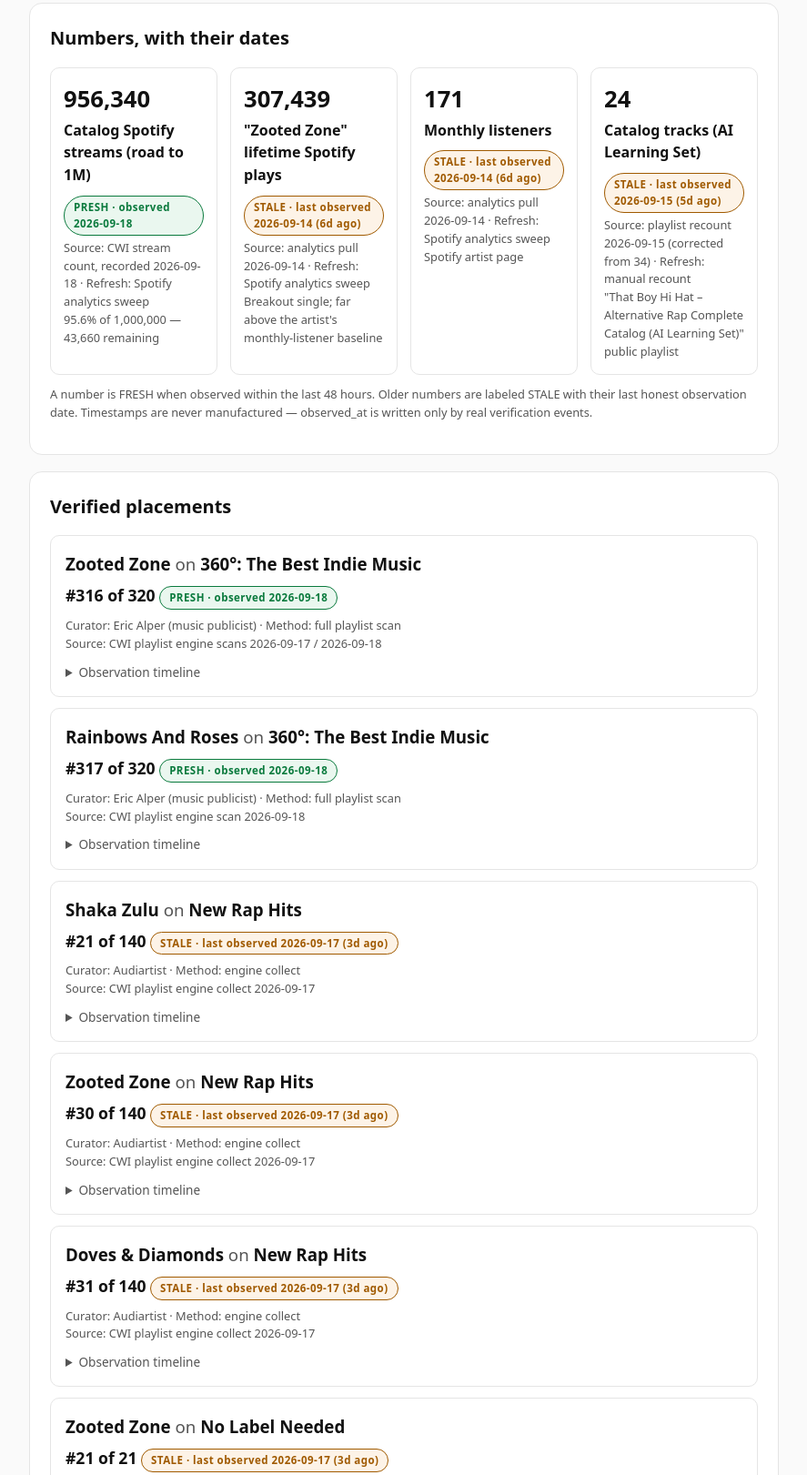
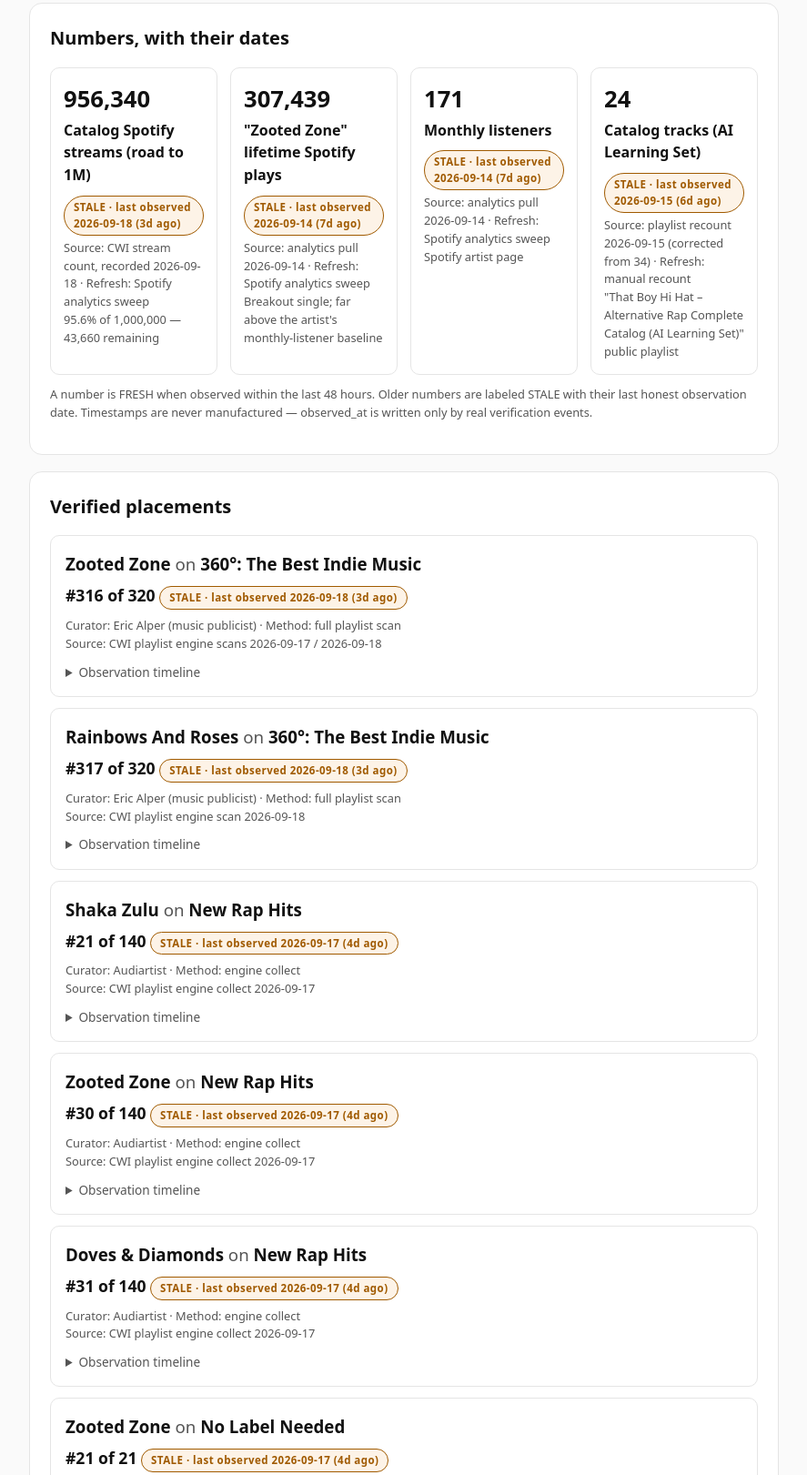
Before and after one commit to CumulativeWebInc/cwi-press-kits, a plain HTML site: page docs/index.html in a window 1280 px wide. Shown: the part 636-2257 px from the top of the page at 91% size, without its empty margins (196-1083 px from the left). Drawn offline with Linux system fonts and the light colour scheme; no server answers.

Commit message:
living press kit: That Boy Hi Hat — 2026-09-20

```diff
--- a/docs/index.html
+++ b/docs/index.html
@@ -48,7 +48,7 @@
 </header>
 
 <div class="livebar" id="livebar" role="status">
-  Labels below were computed at build time (2026-09-19 13:38 UTC).
+  Labels below were computed at build time (2026-09-20 13:38 UTC).
   This page re-checks the live freshness manifest when it loads — watch for updated stamps.
 </div>
 
@@ -67,7 +67,7 @@
     <div class="stat" data-claim-id="road-1m">
       <div class="stat-value">956,340</div>
       <div class="stat-label">Catalog Spotify streams (road to 1M)</div>
-      <div class="stat-meta"><span class="pill fresh" data-pill>PRESH · observed 2026-09-18</span><br>
+      <div class="stat-meta"><span class="pill stale" data-pill>STALE · last observed 2026-09-18 (3d ago)</span><br>
         <span class="src">Source: CWI stream count, recorded 2026-09-18 · Refresh: Spotify analytics sweep</span>
         <br><span class="ctx">95.6% of 1,000,000 — 43,660 remaining</span>
       </div>
@@ -76,7 +76,7 @@
     <div class="stat" data-claim-id="zooted-lifetime" data-freshness-path="metrics.lifetime_spotify_plays">
       <div class="stat-value">307,439</div>
       <div class="stat-label">&quot;Zooted Zone&quot; lifetime Spotify plays</div>
-      <div class="stat-meta"><span class="pill stale" data-pill>STALE · last observed 2026-09-14 (6d ago)</span><br>
+      <div class="stat-meta"><span class="pill stale" data-pill>STALE · last observed 2026-09-14 (7d ago)</span><br>
         <span class="src">Source: analytics pull 2026-09-14 · Refresh: Spotify analytics sweep</span>
         <br><span class="ctx">Breakout single; far above the artist's monthly-listener baseline</span>
       </div>
@@ -85,7 +85,7 @@
     <div class="stat" data-claim-id="monthly-listeners" data-freshness-path="metrics.monthly_listeners">
       <div class="stat-value">171</div>
       <div class="stat-label">Monthly listeners</div>
-      <div class="stat-meta"><span class="pill stale" data-pill>STALE · last observed 2026-09-14 (6d ago)</span><br>
+      <div class="stat-meta"><span class="pill stale" data-pill>STALE · last observed 2026-09-14 (7d ago)</span><br>
         <span class="src">Source: analytics pull 2026-09-14 · Refresh: Spotify analytics sweep</span>
         <br><span class="ctx">Spotify artist page</span>
       </div>
@@ -94,7 +94,7 @@
     <div class="stat" data-claim-id="catalog-tracks">
       <div class="stat-value">24</div>
       <div class="stat-label">Catalog tracks (AI Learning Set)</div>
-      <div class="stat-meta"><span class="pill stale" data-pill>STALE · last observed 2026-09-15 (5d ago)</span><br>
+      <div class="stat-meta"><span class="pill stale" data-pill>STALE · last observed 2026-09-15 (6d ago)</span><br>
         <span class="src">Source: playlist recount 2026-09-15 (corrected from 34) · Refresh: manual recount</span>
         <br><span class="ctx">&quot;That Boy Hi Hat – Alternative Rap Complete Catalog (AI Learning Set)&quot; public playlist</span>
       </div>
@@ -107,7 +107,7 @@
 
     <article class="placement" data-claim-id="eric-alper-zooted">
       <h3>Zooted Zone <span class="on">on</span> 360°: The Best Indie Music</h3>
-      <div class="posline">#316 of 320 <span class="pill fresh" data-pill>PRESH · observed 2026-09-18</span></div>
+      <div class="posline">#316 of 320 <span class="pill stale" data-pill>STALE · last observed 2026-09-18 (3d ago)</span></div>
       <div class="curator">Curator: Eric Alper (music publicist) · Method: full playlist scan</div>
       <div class="src">Source: CWI playlist engine scans 2026-09-17 / 2026-09-18</div>
       <details><summary>Observation timeline</summary><ul class="timeline"><li><strong>#216 of 216</strong> — observed 2026-09-17<br><span class="timenote">Added in reply to CWI's 2026-09-14 pitch; full playlist scan.</span></li>
@@ -116,7 +116,7 @@
 
     <article class="placement" data-claim-id="eric-alper-rainbows">
       <h3>Rainbows And Roses <span class="on">on</span> 360°: The Best Indie Music</h3>
-      <div class="posline">#317 of 320 <span class="pill fresh" data-pill>PRESH · observed 2026-09-18</span></div>
+      <div class="posline">#317 of 320 <span class="pill stale" data-pill>STALE · last observed 2026-09-18 (3d ago)</span></div>
       <div class="curator">Curator: Eric Alper (music publicist) · Method: full playlist scan</div>
       <div class="src">Source: CWI playlist engine scan 2026-09-18</div>
       <details><summary>Observation timeline</summary><ul class="timeline"><li><strong>#317 of 320</strong> — observed 2026-09-18<br><span class="timenote">New verified placement — added by the curator that morning.</span></li></ul></details>
@@ -124,7 +124,7 @@
 
     <article class="placement" data-claim-id="nrh-shakazulu">
       <h3>Shaka Zulu <span class="on">on</span> New Rap Hits</h3>
-      <div class="posline">#21 of 140 <span class="pill stale" data-pill>STALE · last observed 2026-09-17 (3d ago)</span></div>
+      <div class="posline">#21 of 140 <span class="pill stale" data-pill>STALE · last observed 2026-09-17 (4d ago)</span></div>
       <div class="curator">Curator: Audiartist · Method: engine collect</div>
       <div class="src">Source: CWI playlist engine collect 2026-09-17</div>
       <details><summary>Observation timeline</summary><ul class="timeline"><li><strong>#21 of 140</strong> — observed 2026-09-17<br><span class="timenote">Accepted from CWI submission queue (#25821).</span></li></ul></details>
@@ -132,7 +132,7 @@
 
     <article class="placement" data-claim-id="nrh-zooted">
       <h3>Zooted Zone <span class="on">on</span> New Rap Hits</h3>
-      <div class="posline">#30 of 140 <span class="pill stale" data-pill>STALE · last observed 2026-09-17 (3d ago)</span></div>
+      <div class="posline">#30 of 140 <span class="pill stale" data-pill>STALE · last observed 2026-09-17 (4d ago)</span></div>
       <div class="curator">Curator: Audiartist · Method: engine collect</div>
       <div class="src">Source: CWI playlist engine collect 2026-09-17</div>
       <details><summary>Observation timeline</summary><ul class="timeline"><li><strong>#30 of 140</strong> — observed 2026-09-17<br><span class="timenote">Accepted from CWI submission queue (#25818).</span></li></ul></details>
@@ -140,7 +140,7 @@
 
     <article class="placement" data-claim-id="nrh-doves">
       <h3>Doves &amp; Diamonds <span class="on">on</span> New Rap Hits</h3>
-      <div class="posline">#31 of 140 <span class="pill stale" data-pill>STALE · last observed 2026-09-17 (3d ago)</span></div>
+      <div class="posline">#31 of 140 <span class="pill stale" data-pill>STALE · last observed 2026-09-17 (4d ago)</span></div>
       <div class="curator">Curator: Audiartist · Method: engine collect</div>
       <div class="src">Source: CWI playlist engine collect 2026-09-17</div>
       <details><summary>Observation timeline</summary><ul class="timeline"><li><strong>#31 of 140</strong> — observed 2026-09-17<br><span class="timenote">Accepted from CWI submission queue (#25820).</span></li></ul></details>
@@ -148,7 +148,7 @@
 
     <article class="placement" data-claim-id="flow-zooted">
       <h3>Zooted Zone <span class="on">on</span> No Label Needed</h3>
-      <div class="posline">#21 of 21 <span class="pill stale" data-pill>STALE · last observed 2026-09-17 (3d ago)</span></div>
+      <div class="posline">#21 of 21 <span class="pill stale" data-pill>STALE · last observed 2026-09-17 (4d ago)</span></div>
       <div class="curator">Curator: Flow · Method: playlist scan</div>
       <div class="src">Source: CWI playlist engine scan 2026-09-17</div>
       <details><summary>Observation timeline</summary><ul class="timeline"><li><strong>#21 of 21</strong> — observed 2026-09-17<br><span class="timenote">Curator claimed the add 2026-09-14; scan confirmed 2026-09-17 (late delivery after two absent scans on 2026-09-15).</span></li></ul></details>
```
